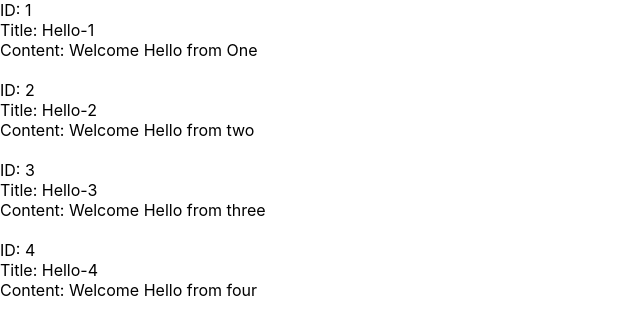
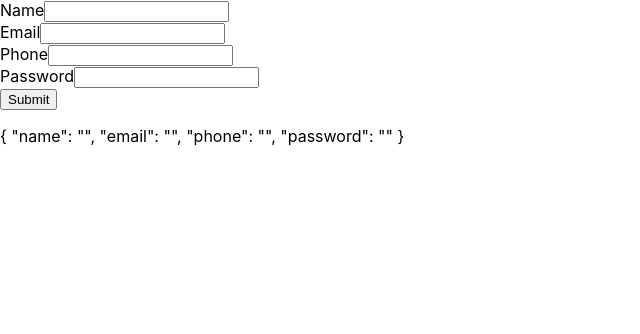
Before and after one commit to fatehrehman/react-app-try, a React (Create React App) app: page / in a window 1280 px wide. Shown: the top 334 px of the page, without its empty margins (0-640 px from the left). Built offline with nearby package versions, Linux system fonts and the light colour scheme.

Commit message:
Chapter 7-1

```diff
--- a/src/App.js
+++ b/src/App.js
@@ -1,10 +1,11 @@
 //import logo from './logo.svg';
 import "./App.css";
-import Welcome from "./components/Welcome";
-import Tick from "./components/Tick";
-import { useState } from "react";
-import LoginController from "./components/LoginController";
-import Blog from "./components/Blog";
+import Form from "./components/Form";
+// import Welcome from "./components/Welcome";
+// import Tick from "./components/Tick";
+// import { useState } from "react";
+// import LoginController from "./components/LoginController";
+// import Blog from "./components/Blog";
 
 function App() {
   // const user = {
@@ -17,6 +18,7 @@
   //   setFlag(!flag);
   // };
 
+  /*
   const posts = [
     {
       id: 1,
@@ -39,6 +41,7 @@
       content: "Welcome Hello from four",
     },
   ];
+  */
 
   return (
     <>
@@ -51,7 +54,8 @@
       {/* <Welcome datax="Rehman" /> */}
       {/* <Welcome datax="Wali" /> */}
       {/* <LoginController /> */}
-      <Blog posts={posts} />
+      {/* <Blog posts={posts} /> */}
+      <Form />
     </>
   );
 }
--- /dev/null
+++ b/src/components/Form.js
@@ -0,0 +1,54 @@
+import { useState } from "react";
+
+function Form() {
+  const initValues = {
+    name: "",
+    email: "",
+    phone: "",
+    password: "",
+  };
+  const [formData, setFormData] = useState(initValues);
+  const handleSubmit = (e) => {
+    e.preventDefault();
+    alert(JSON.stringify(formData, undefined, 2));
+  };
+  return (
+    <form onSubmit={handleSubmit}>
+      <label>Name</label>
+      <input
+        type="text"
+        value={formData.name}
+        required={true}
+        onChange={(e) => setFormData({ ...formData, name: e.target.value })}
+      ></input>
+      <br />
+      <label>Email</label>
+      <input
+        type="email"
+        value={formData.email}
+        required={true}
+        onChange={(e) => setFormData({ ...formData, email: e.target.value })}
+      ></input>
+      <br />
+      <label>Phone</label>
+      <input
+        type="text"
+        value={formData.phone}
+        required={true}
+        onChange={(e) => setFormData({ ...formData, phone: e.target.value })}
+      ></input>
+      <br />
+      <label>Password</label>
+      <input
+        type="password"
+        value={formData.password}
+        required={true}
+        onChange={(e) => setFormData({ ...formData, password: e.target.value })}
+      ></input>
+      <br />
+      <button type="submit">Submit</button>
+      <p>{JSON.stringify(formData, undefined, 2)}</p>
+    </form>
+  );
+}
+export default Form;
```
